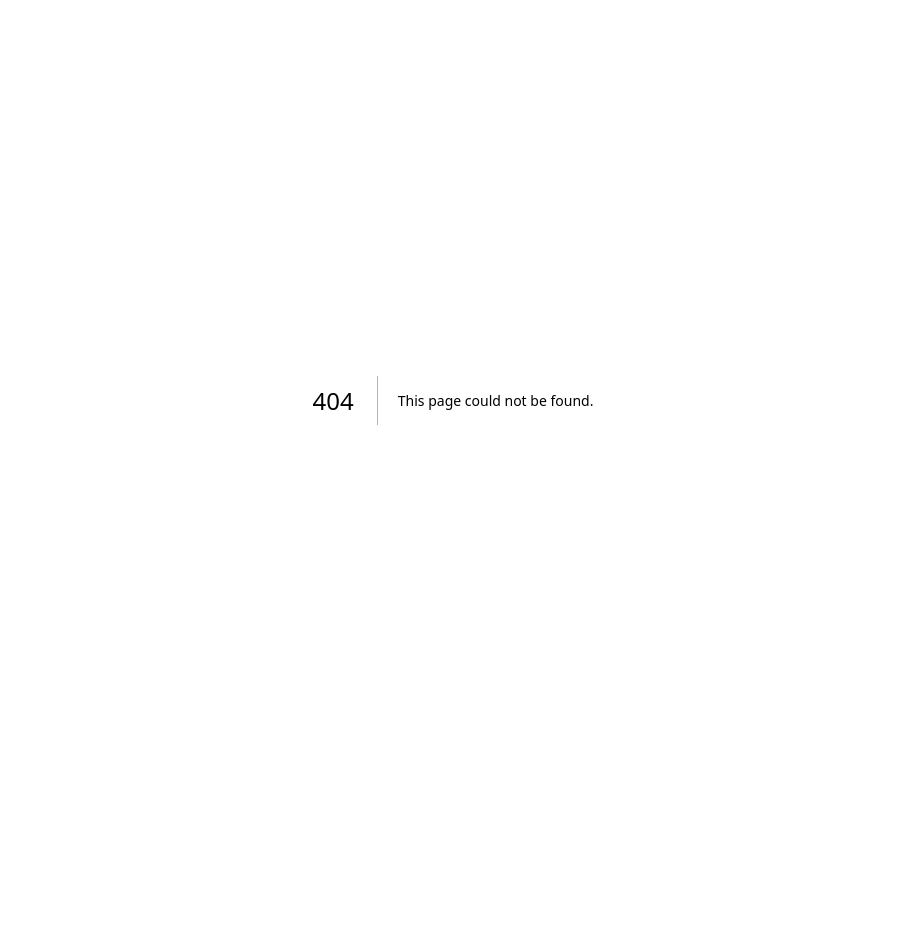
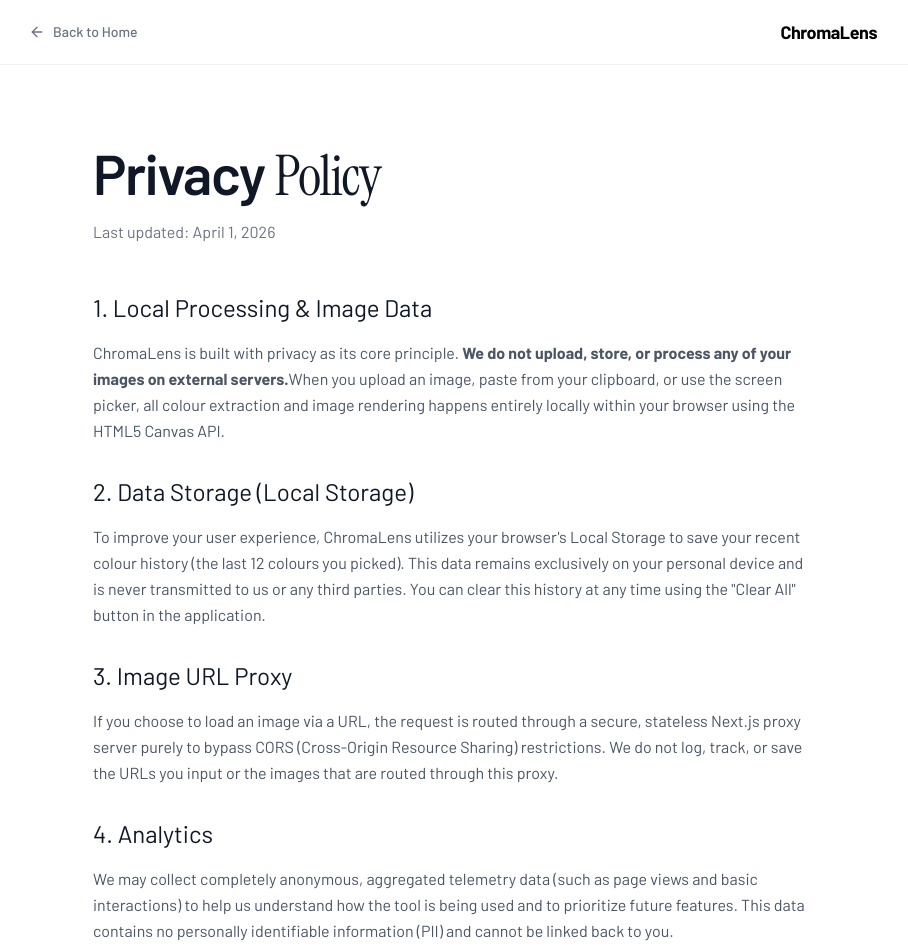
Before and after one commit to rishiuttamsahu-lang/color-picker, a Next.js app: page /privacy in a window 1280 px wide. Before the commit this address had no page. Shown: the top 952 px of the page, without its empty margins (187-1095 px from the left). Before the commit the page ends 800 px from the top, so only its background shows below. Built offline with nearby package versions, Linux system fonts and the light colour scheme.

Commit message:
Add Privacy Policy and Terms of Service pages

```diff
--- /dev/null
+++ b/src/app/privacy/page.tsx
@@ -0,0 +1,91 @@
+import { Barlow, Instrument_Serif } from 'next/font/google';
+import { cn } from '@/lib/utils';
+import { MinimalFooter } from '@/components/UI/minimal-footer';
+import { ArrowLeft } from 'lucide-react';
+import Link from 'next/link';
+
+const barlow = Barlow({
+  weight: ['400', '500', '600', '700'],
+  subsets: ['latin'],
+});
+
+const instrument = Instrument_Serif({
+  weight: ['400'],
+  style: ['italic'],
+  subsets: ['latin'],
+});
+
+export const metadata = {
+  title: 'Privacy Policy | ChromaLens',
+};
+
+export default function PrivacyPage() {
+  const lastUpdated = "April 1, 2026";
+
+  return (
+    <div className="min-h-screen bg-white flex flex-col">
+      {/* Simple Header */}
+      <header className="border-b border-black/[0.05] bg-white sticky top-0 z-50">
+        <div className="max-w-4xl mx-auto px-6 h-16 flex items-center justify-between">
+          <Link href="/" className="flex items-center gap-2 text-gray-500 hover:text-gray-900 transition-colors">
+            <ArrowLeft className="w-4 h-4" />
+            <span className={cn("text-sm font-medium", barlow.className)}>Back to Home</span>
+          </Link>
+          <span className={cn("font-bold text-lg tracking-tight", barlow.className)}>ChromaLens</span>
+        </div>
+      </header>
+
+      {/* Content */}
+      <main className="flex-1 max-w-3xl mx-auto w-full px-6 py-20">
+        <div className="mb-12">
+          <h1 className={cn("text-[40px] md:text-[56px] font-semibold tracking-tight text-gray-900 leading-none mb-4", barlow.className)}>
+            Privacy <span className={cn("text-primary", instrument.className)}>Policy</span>
+          </h1>
+          <p className={cn("text-gray-500", barlow.className)}>Last updated: {lastUpdated}</p>
+        </div>
+
+        <div className={cn("prose prose-gray max-w-none prose-headings:font-semibold prose-headings:tracking-tight space-y-8 text-gray-600 leading-relaxed", barlow.className)}>
+
+          <section>
+            <h2 className="text-2xl text-gray-900 mb-4">1. Local Processing & Image Data</h2>
+            <p>
+              ChromaLens is built with privacy as its core principle. <strong>We do not upload, store, or process any of your images on external servers.</strong>
+              When you upload an image, paste from your clipboard, or use the screen picker, all colour extraction and image rendering happens entirely locally within your browser using the HTML5 Canvas API.
+            </p>
+          </section>
+
+          <section>
+            <h2 className="text-2xl text-gray-900 mb-4">2. Data Storage (Local Storage)</h2>
+            <p>
+              To improve your user experience, ChromaLens utilizes your browser's Local Storage to save your recent colour history (the last 12 colours you picked). This data remains exclusively on your personal device and is never transmitted to us or any third parties. You can clear this history at any time using the "Clear All" button in the application.
+            </p>
+          </section>
+
+          <section>
+            <h2 className="text-2xl text-gray-900 mb-4">3. Image URL Proxy</h2>
+            <p>
+              If you choose to load an image via a URL, the request is routed through a secure, stateless Next.js proxy server purely to bypass CORS (Cross-Origin Resource Sharing) restrictions. We do not log, track, or save the URLs you input or the images that are routed through this proxy.
+            </p>
+          </section>
+
+          <section>
+            <h2 className="text-2xl text-gray-900 mb-4">4. Analytics</h2>
+            <p>
+              We may collect completely anonymous, aggregated telemetry data (such as page views and basic interactions) to help us understand how the tool is being used and to prioritize future features. This data contains no personally identifiable information (PII) and cannot be linked back to you.
+            </p>
+          </section>
+
+          <section>
+            <h2 className="text-2xl text-gray-900 mb-4">5. Contact Us</h2>
+            <p>
+              If you have any questions or concerns about this Privacy Policy or our data practices, please reach out to the developer at <a href="mailto:rishiuttamsahu@gmail.com" className="text-primary hover:underline">rishiuttamsahu@gmail.com</a>.
+            </p>
+          </section>
+
+        </div>
+      </main>
+
+      <MinimalFooter />
+    </div>
+  );
+}
--- /dev/null
+++ b/src/app/terms/page.tsx
@@ -0,0 +1,90 @@
+import { Barlow, Instrument_Serif } from 'next/font/google';
+import { cn } from '@/lib/utils';
+import { MinimalFooter } from '@/components/UI/minimal-footer';
+import { ArrowLeft } from 'lucide-react';
+import Link from 'next/link';
+
+const barlow = Barlow({
+  weight: ['400', '500', '600', '700'],
+  subsets: ['latin'],
+});
+
+const instrument = Instrument_Serif({
+  weight: ['400'],
+  style: ['italic'],
+  subsets: ['latin'],
+});
+
+export const metadata = {
+  title: 'Terms of Service | ChromaLens',
+};
+
+export default function TermsPage() {
+  const lastUpdated = "April 1, 2026";
+
+  return (
+    <div className="min-h-screen bg-white flex flex-col">
+      {/* Simple Header */}
+      <header className="border-b border-black/[0.05] bg-white sticky top-0 z-50">
+        <div className="max-w-4xl mx-auto px-6 h-16 flex items-center justify-between">
+          <Link href="/" className="flex items-center gap-2 text-gray-500 hover:text-gray-900 transition-colors">
+            <ArrowLeft className="w-4 h-4" />
+            <span className={cn("text-sm font-medium", barlow.className)}>Back to Home</span>
+          </Link>
+          <span className={cn("font-bold text-lg tracking-tight", barlow.className)}>ChromaLens</span>
+        </div>
+      </header>
+
+      {/* Content */}
+      <main className="flex-1 max-w-3xl mx-auto w-full px-6 py-20">
+        <div className="mb-12">
+          <h1 className={cn("text-[40px] md:text-[56px] font-semibold tracking-tight text-gray-900 leading-none mb-4", barlow.className)}>
+            Terms of <span className={cn("text-primary", instrument.className)}>Service</span>
+          </h1>
+          <p className={cn("text-gray-500", barlow.className)}>Last updated: {lastUpdated}</p>
+        </div>
+
+        <div className={cn("prose prose-gray max-w-none prose-headings:font-semibold prose-headings:tracking-tight space-y-8 text-gray-600 leading-relaxed", barlow.className)}>
+
+          <section>
+            <h2 className="text-2xl text-gray-900 mb-4">1. Acceptance of Terms</h2>
+            <p>
+              By accessing and using ChromaLens (the "Service"), you accept and agree to be bound by the terms and provision of this agreement. If you do not agree to abide by these terms, please do not use this Service.
+            </p>
+          </section>
+
+          <section>
+            <h2 className="text-2xl text-gray-900 mb-4">2. Description of Service</h2>
+            <p>
+              ChromaLens is a free, web-based utility designed to extract, convert, and manage colour codes from user-provided images, URLs, and screen captures. The Service is provided "as is" and "as available".
+            </p>
+          </section>
+
+          <section>
+            <h2 className="text-2xl text-gray-900 mb-4">3. Fair Use</h2>
+            <p>
+              You agree to use the Service only for lawful purposes. You are strictly prohibited from using the image URL proxy feature to maliciously overload servers, bypass authentication walls, or scrape restricted content. We reserve the right to block access to the Service or proxy for any IP address demonstrating abusive behaviour.
+            </p>
+          </section>
+
+          <section>
+            <h2 className="text-2xl text-gray-900 mb-4">4. Disclaimer of Warranties & Accuracy</h2>
+            <p>
+              While we strive for pixel-perfect accuracy, colour rendering can vary drastically based on monitor calibration, OS-level display settings (such as True Tone or Night Shift), and browser rendering engines. Therefore, we do not warrant that the colour codes extracted will perfectly match the physical or intended colour in all environments. The Service is used entirely at your own risk.
+            </p>
+          </section>
+
+          <section>
+            <h2 className="text-2xl text-gray-900 mb-4">5. Limitation of Liability</h2>
+            <p>
+              In no event shall ChromaLens, its developers, or affiliates be liable for any indirect, incidental, special, consequential or punitive damages, including without limitation, loss of profits, data, use, goodwill, or other intangible losses, resulting from your access to or use of or inability to access or use the Service.
+            </p>
+          </section>
+
+        </div>
+      </main>
+
+      <MinimalFooter />
+    </div>
+  );
+}
```
